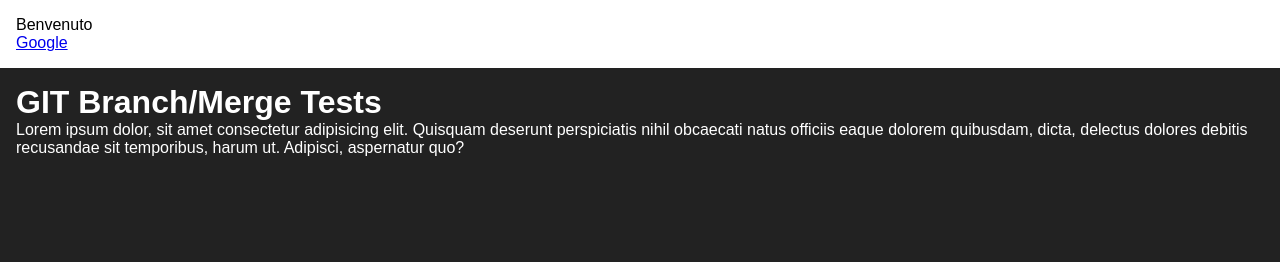
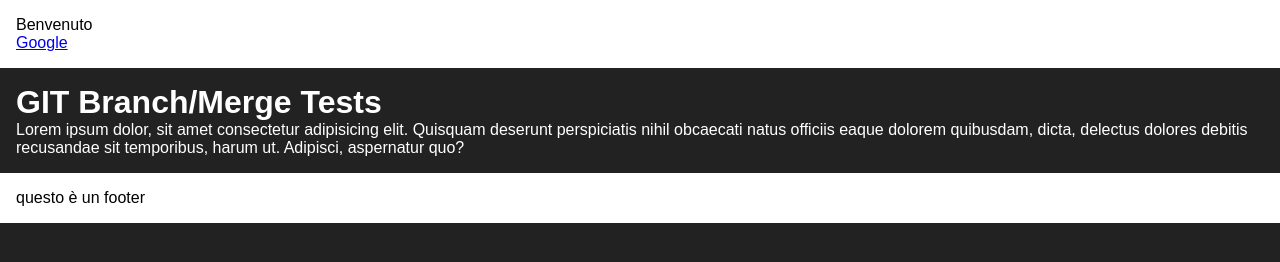
Before and after one commit to lambia/LC-20230703-git-merge, a plain HTML site: page index.html in a window 1280 px wide. Drawn offline with Linux system fonts and the light colour scheme.

Commit message:
feat: footer ok

```diff
--- a/index.html
+++ b/index.html
@@ -19,5 +19,9 @@
         <p>Lorem ipsum dolor, sit amet consectetur adipisicing elit. Quisquam deserunt perspiciatis nihil obcaecati natus officiis eaque dolorem quibusdam, dicta, delectus dolores debitis recusandae sit temporibus, harum ut. Adipisci, aspernatur quo?</p>
     </main>
 
+    <footer>
+        questo è un footer
+    </footer>
+
 </body>
 </html>
--- a/style.css
+++ b/style.css
@@ -10,7 +10,7 @@ body {
     box-sizing: border-box;
 }
 
-header {
+header, footer {
     background: white;
     color: black;
     padding: 1rem;
```
